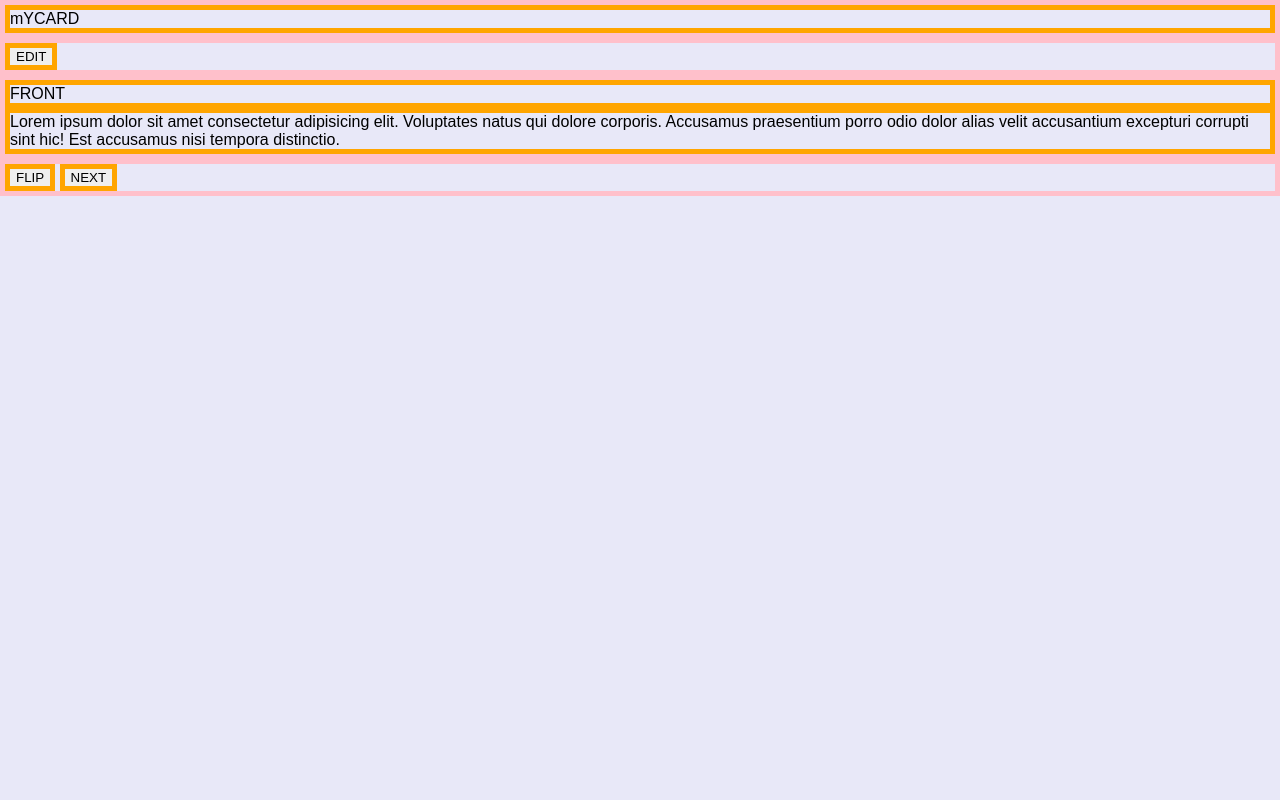
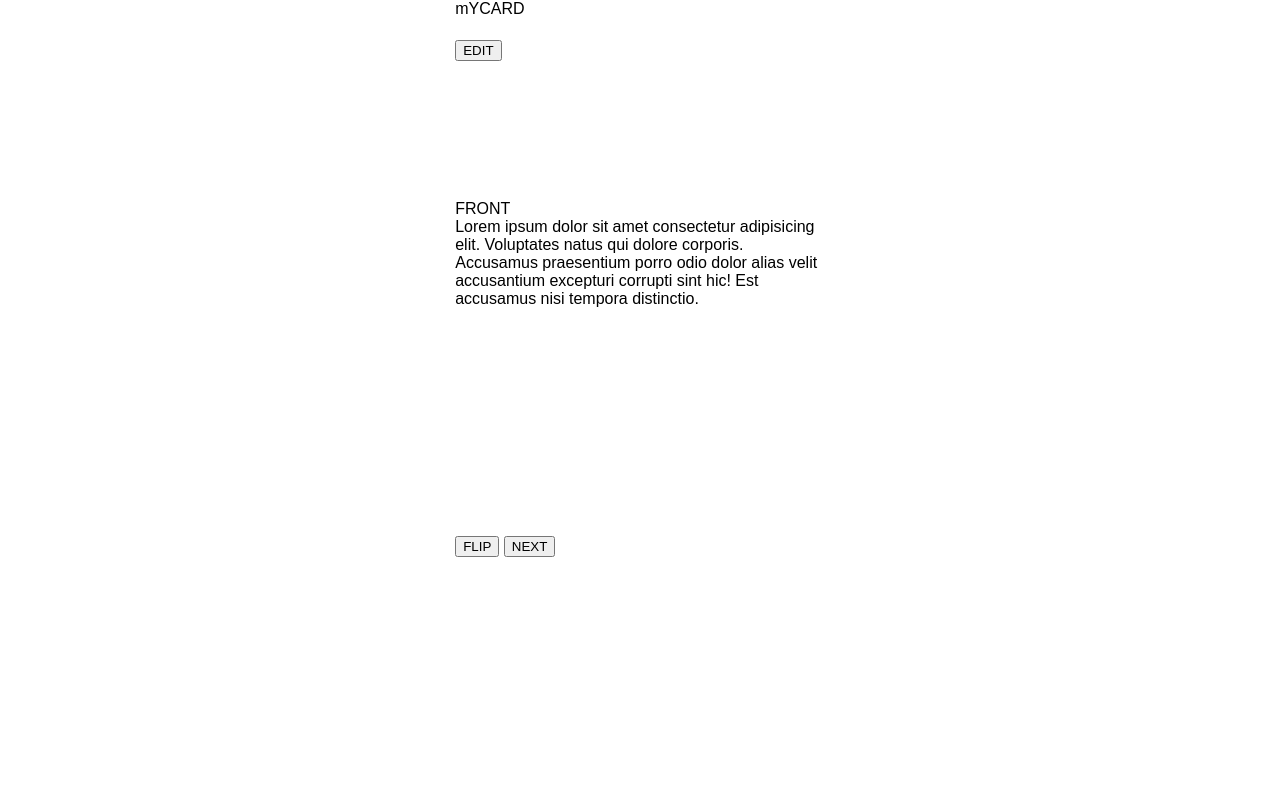
Before and after one commit to crenshkr/flashcard-app-vanilla, a plain HTML site: page index.html in a window 1280 px wide. Drawn offline with Linux system fonts and the light colour scheme.

Commit message:
Got things centered

```diff
--- a/index.html
+++ b/index.html
@@ -8,7 +8,9 @@
     <script src="script.js" defer type="module"></script>
     <link rel="stylesheet" href="style.css" />
   </head>
+
   <body>
+    <div class="primary-view">
       <header class="header">
         <div class="header__logo">mYCARD</div>
       </header>
@@ -21,9 +23,9 @@
         <div class="card-display__info-text">FRONT</div>
         <div class="text">
           Lorem ipsum dolor sit amet consectetur adipisicing elit. Voluptates
-        natus qui dolore corporis. Accusamus praesentium porro odio dolor alias
-        velit accusantium excepturi corrupti sint hic! Est accusamus nisi
-        tempora distinctio.
+          natus qui dolore corporis. Accusamus praesentium porro odio dolor
+          alias velit accusantium excepturi corrupti sint hic! Est accusamus
+          nisi tempora distinctio.
         </div>
       </div>
 
@@ -31,5 +33,6 @@
         <button class="buttom-interface__flip">FLIP</button>
         <button class="buttom-interface__next">NEXT</button>
       </div>
+    </div>
   </body>
 </html>
--- a/style.css
+++ b/style.css
@@ -2,7 +2,7 @@
   /* These are just examples for some custom selectors */
   --dark_purple_bg_color: rgb(66, 66, 166);
   --light_purple: rgb(170, 170, 236);
-  --light_bg_color: rgb(232, 232, 248);
+  --light_bg_color: rgb(#eeeeee);
   --light_text_color: rgb(232, 232, 248);
   --warning_red: rgb(232, 68, 68);
 
@@ -13,18 +13,46 @@
 }
 
 * {
-  /* RESET Perhaps the most important reset! */
   box-sizing: border-box;
 }
 
 body {
-  /* RESET The margin reset needs to be in the body selector specifically */
   margin: 0;
-  /* background-color and font-family aren't resets.
-     Rather just an example of CSS variable and a good
-     starter font. */
   background-color: var(--light_bg_color);
   font-family: Arial, Helvetica, sans-serif;
+}
+
+.primary-view {
+  display: flex;
+  flex-direction: column;
+  align-items: center;
+}
+
+.header {
+  height: 5vh;
+  width: 46.2vh; /*not sure why this number is perfect*/
+}
+.header__logo {
+}
+.top-interface {
+  height: 20vh;
+  width: 46.2vh; /*not sure why this number is perfect*/
+}
+.top-interface__edit-button {
+}
+.card-display {
+  height: 42vh;
+  width: 46.2vh; /*not sure why this number is perfect*/
+}
+.card-display__info-text {
+}
+.bottom-interface {
+  height: 33vh;
+  width: 46.2vh; /*not sure why this number is perfect*/
+}
+.buttom-interface__flip {
+}
+.buttom-interface__next {
 }
 
 /* DEBUGGING*/
@@ -36,7 +64,7 @@ and each level of nesting will
 get a different color border.
 */
 
-body > * {
+/* body > * {
   border: pink solid 5px;
 }
 body > * > * {
@@ -50,4 +78,4 @@ body > * > * > * > * {
 }
 body > * > * > * > * > * {
   border: black solid 5px;
-}
+} */
```
Lines whose indentation alone changed are shown as unchanged.
